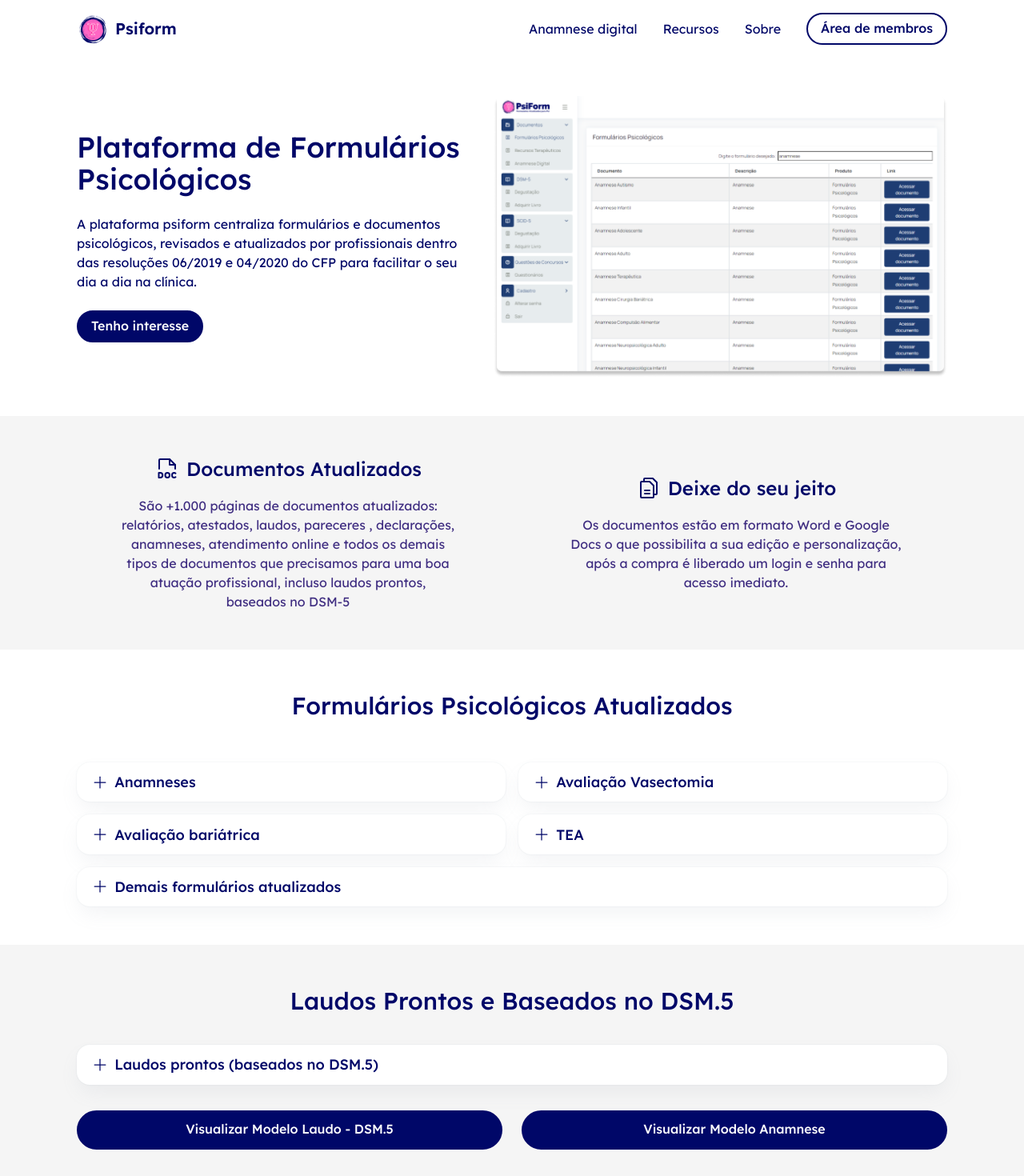
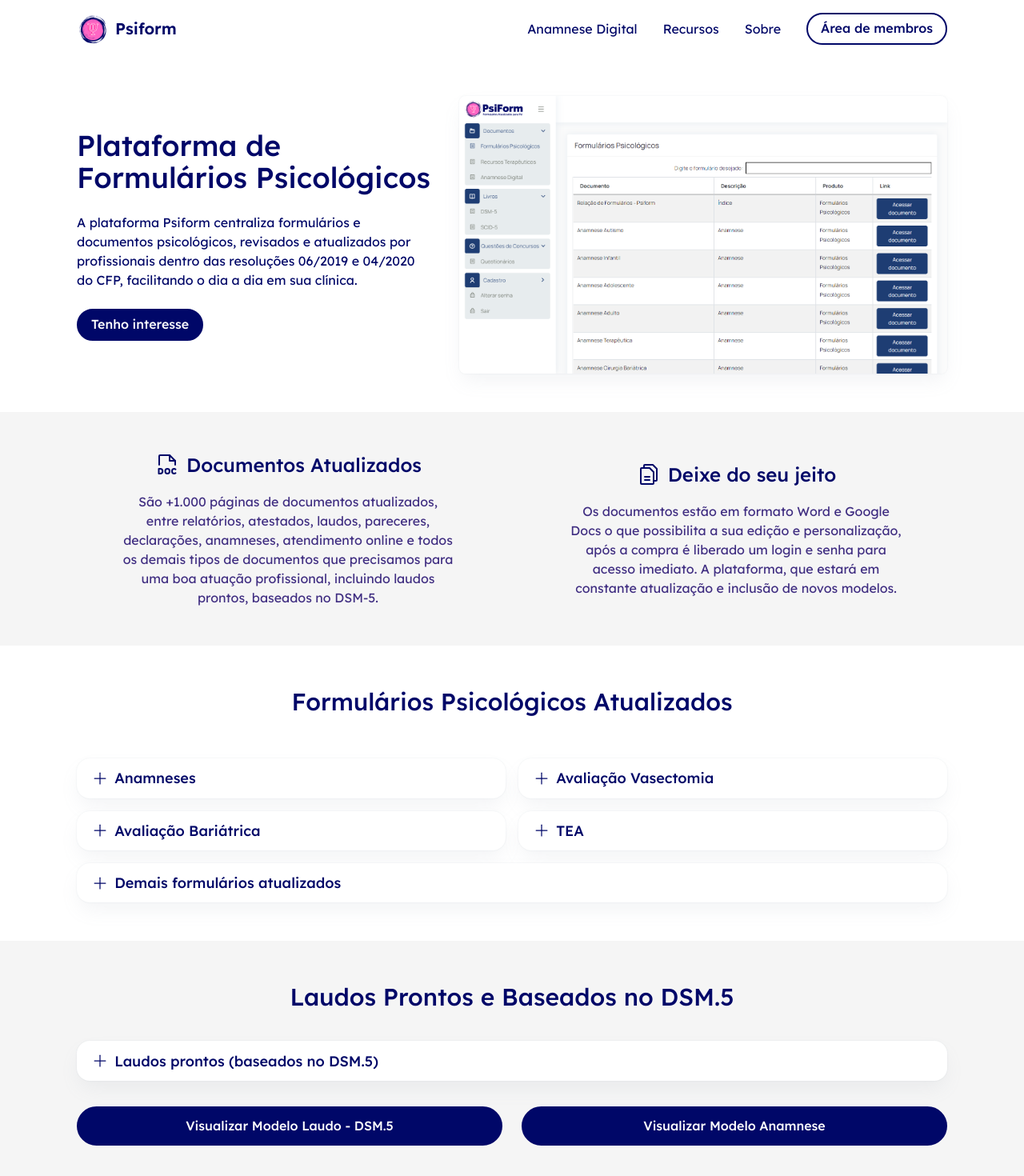
Before and after one commit to izaiasmorais/psiform, a React (Vite) app: page / in a window 1280 px wide. Shown: the top 1470 px of the page at 80% size. Built offline with nearby package versions, Linux system fonts and the light colour scheme.

Commit message:
chore: finish some copy changes

```diff
--- a/src/components/About.tsx
+++ b/src/components/About.tsx
@@ -1,8 +1,9 @@
-import { Flex, SimpleGrid } from "@chakra-ui/react";
+import { Flex, Image, SimpleGrid } from "@chakra-ui/react";
 import { DeviceMobile, FileText, Pencil, ShoppingCart } from "phosphor-react";
 import { Card } from "./Card";
 import { GTitle } from "./GTitle";
 import { Layout } from "./Layout";
+import Mockup from "../assets/desktopmockup.jpeg";
 
 export function About() {
 	return (
@@ -15,6 +16,10 @@
 				direction="column"
 				id="about"
 			>
+				<Flex mb="3rem">
+					<Image src={Mockup} width="300px" />
+				</Flex>
+
 				<GTitle title="Sobre a Plataforma de Formulários" />
 
 				<SimpleGrid
--- a/src/components/Accordions.tsx
+++ b/src/components/Accordions.tsx
@@ -46,7 +46,7 @@
 
 				<Accordion allowToggle>
 					<GAccordion
-						title="Avaliação bariátrica"
+						title="Avaliação Bariátrica"
 						description={
 							<Text>
 								Roteiro para Avaliação de Bariátrica <br />
@@ -110,25 +110,26 @@
 							Contrato de Prestação de Serviços <br />
 							Contrato de Prestação de Serviços – 3 tipos de modelos <br />
 							Contrato de Locação de Salas <br />
-							Contrato de Sublocação de Salas – 2 tipos de modelos <br />
+							Contrato de Sublocação de Salas – 2 tipos de modelos <br /> <br />
 							Convênios <br />
 							Reembolso de Convênio <br />
-							Solicitação de Credenciamento de Convênio <br />
+							Solicitação de Credenciamento de Convênio <br /> <br />
 							Encaminhamento <br />
 							Encaminhamento Avaliação e Acompanhamento Psiquiátrico <br />
-							Encaminhamento – 2 tipos de modelos <br />
+							Encaminhamento – 2 tipos de modelos <br /> <br />
 							Imposto de Renda <br />
 							Declaração de Renda de Profissional Liberal <br />
 							Declaração de Trabalho Autônomo <br />
 							Recibo de Imposto de Renda. <br />
+							<br />
 							Parecer Psicológico <br />
-							Parecer Psicológico <br />
+							Parecer Psicológico <br /> <br />
 							Recibos <br />
 							Recibo – 3 Tipos de Modelos <br />
-							Recibo de Entrega de Prontuário <br />
+							Recibo de Entrega de Prontuário <br /> <br />
 							Relatórios <br />
 							Relatório Multiprofissional <br />
-							Relatório Psicológico – 2 Tipos de Modelos <br />
+							Relatório Psicológico – 2 Tipos de Modelos <br /> <br />
 							RH <br />
 							Entrevista de Desligamento – 4 Tipos de Modelos <br />
 							Entrevista Devolutiva. <br />
@@ -145,8 +146,8 @@
 							Diagnóstico Institucional. <br />
 							Gestão por Competências <br />
 							TCLE <br />
-							Termo de consentimento Livre e Esclarecido <br />
-							Informativos <br />
+							<br />
+							<Text fontWeight="500">Informativos</Text> <br />
 							Documentos psicológicos têm prazo de validade? <br />
 							Onde consta esta informação? <br />O que devo fazer quando um
 							documento que não consta na resolução? <br />
--- a/src/components/Header.tsx
+++ b/src/components/Header.tsx
@@ -24,7 +24,7 @@
 					display={["none", "none", "flex"]}
 				>
 					<Link href="https://psiform.com.br/digital/" w="full">
-						Anamnese digital
+						Anamnese Digital
 					</Link>
 					<Link href="#resources">Recursos</Link>
 					<Link href="#about">Sobre</Link>
--- a/src/components/Main.tsx
+++ b/src/components/Main.tsx
@@ -4,6 +4,9 @@
 import { Layout } from "./Layout";
 
 export function Main() {
+	const shadow =
+		"rgb(145 158 171 / 20%) 0px 0px 2px 0px, rgb(145 158 171 / 12%) 0px 12px 24px -4px";
+
 	return (
 		<Layout>
 			<Flex
@@ -18,10 +21,10 @@
 						Plataforma de Formulários Psicológicos
 					</Text>
 					<Text as="p" my="1.5rem">
-						A plataforma psiform centraliza formulários e documentos
+						A plataforma Psiform centraliza formulários e documentos
 						psicológicos, revisados e atualizados por profissionais dentro das
-						resoluções 06/2019 e 04/2020 do CFP para facilitar o seu dia a dia
-						na clínica.
+						resoluções 06/2019 e 04/2020 do CFP, facilitando o dia a dia em sua
+						clínica.
 					</Text>
 					<GButton
 						link="https://pay.hotmart.com/O54058716T?checkoutMode=10"
@@ -37,8 +40,10 @@
 				<Image
 					src={PlatformImg}
 					alt="Plataforma de Formulários Psicológicos"
-					maxW="567px"
+					maxW="610px"
 					w="full"
+					borderRadius=".5rem"
+					boxShadow={shadow}
 				/>
 			</Flex>
 		</Layout>
--- a/src/components/Resources.tsx
+++ b/src/components/Resources.tsx
@@ -18,13 +18,17 @@
 					<Card
 						icon={<FileDoc size={32} />}
 						title="Documentos Atualizados"
-						text="São +1.000 páginas de documentos atualizados: relatórios, atestados, laudos, pareceres , declarações, anamneses, atendimento online e todos os demais tipos de documentos que precisamos para uma boa atuação profissional, incluso laudos prontos, baseados no DSM-5"
+						text="São +1.000 páginas de documentos atualizados, entre relatórios, atestados, laudos, pareceres,
+						declarações, anamneses, atendimento online e todos os demais tipos de documentos
+						que precisamos para uma boa atuação profissional, incluindo laudos prontos, baseados no DSM-5."
 					/>
 
 					<Card
 						icon={<Files size={32} />}
 						title="Deixe do seu jeito"
-						text="Os documentos estão em formato Word e Google Docs o que possibilita a sua edição e personalização, após a compra é liberado um login e senha para acesso imediato."
+						text="Os documentos estão em formato Word e Google Docs o que possibilita a sua edição e personalização,
+						após a compra é liberado um login e senha para acesso imediato. A plataforma, que estará em
+						constante atualização e inclusão de novos modelos."
 					/>
 				</Flex>
 			</Layout>
```
Also changed, not shown: src/assets/desktopmockup.jpeg (added), src/assets/plataforma.png.
